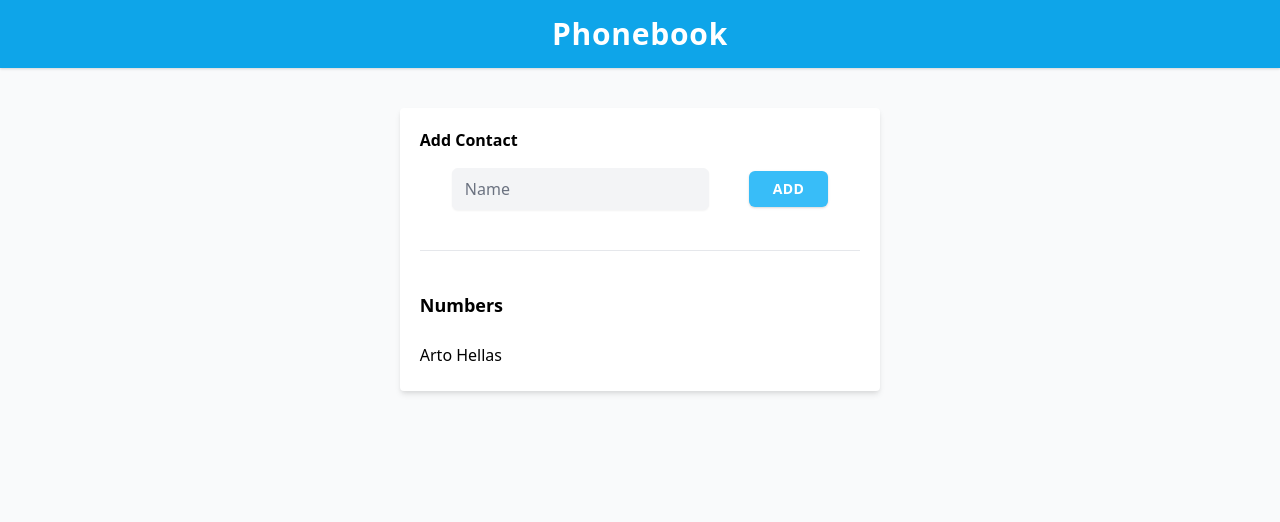
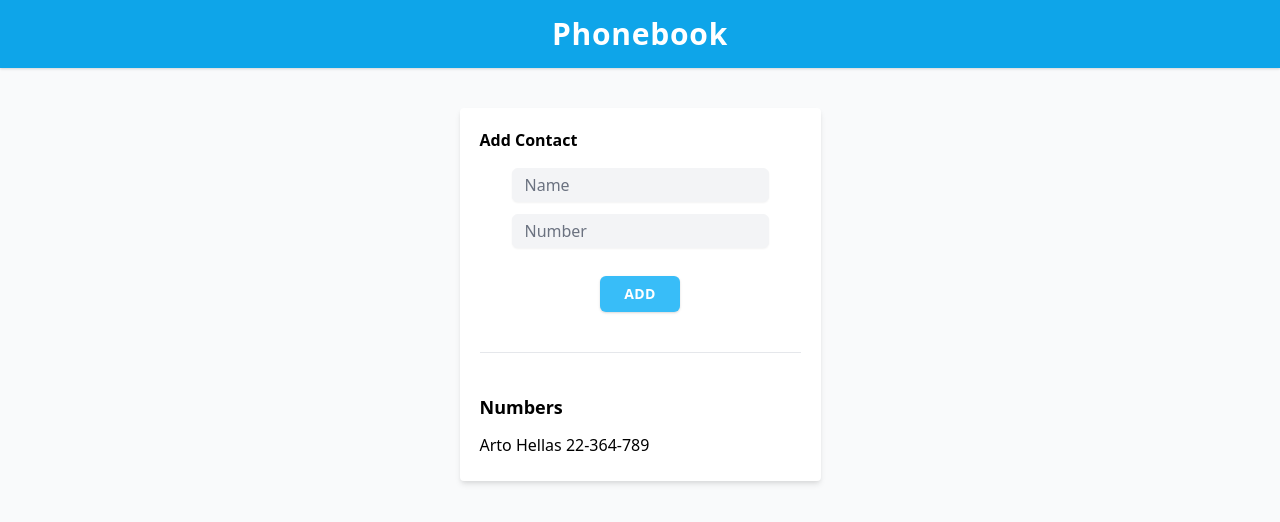
Before and after one commit to min-myat/fullstackopen-2021, a React (Vite) app in the folder phonebook/: page / in a window 1280 px wide. Shown: the top 522 px of the page. Built offline with nearby package versions, Linux system fonts and the light colour scheme.

Commit message:
exercise 2.8

```diff
--- a/phonebook/src/App.jsx
+++ b/phonebook/src/App.jsx
@@ -4,7 +4,9 @@ import ContactInfo from './components/ContactInfo';
 import Header from './components/Header';
 
 const App = () => {
-  const [persons, setPersons] = useState([{ name: 'Arto Hellas' }]);
+  const [persons, setPersons] = useState([
+    { name: 'Arto Hellas', number: '22-364-789', id: 1 },
+  ]);
 
   return (
     <div className="flex flex-col items-center">
--- a/phonebook/src/components/ContactForm.jsx
+++ b/phonebook/src/components/ContactForm.jsx
@@ -2,6 +2,7 @@ import React, { useState } from 'react';
 
 const ContactForm = ({ setPersons, persons }) => {
   const [newName, setNewName] = useState('');
+  const [newNumber, setNewNumber] = useState('');
 
   const names = persons.map((person) => person.name.toLowerCase());
 
@@ -10,9 +11,14 @@ const ContactForm = ({ setPersons, persons }) => {
     if (names.includes(newName.toLowerCase())) {
       alert(`${newName} is already added to the phone book`);
     } else {
-      const newPerson = { name: newName };
+      const newPerson = {
+        name: newName,
+        id: persons.length + 1,
+        number: newNumber,
+      };
       setPersons([...persons, newPerson]);
     }
+    setNewNumber('');
     setNewName('');
   };
 
@@ -22,9 +28,10 @@ const ContactForm = ({ setPersons, persons }) => {
         Add Contact
       </label>
       <div className="my-4" />
-      <div className="flex justify-center items-center space-x-10 mx-8">
+      <div className="grid gap-3 mx-8">
         <div>
           <input
+            required
             id="name"
             type="text"
             placeholder="Name"
@@ -33,6 +40,15 @@ const ContactForm = ({ setPersons, persons }) => {
           />
         </div>
         <div>
+          <input
+            required
+            type="text"
+            placeholder="Number"
+            value={newNumber}
+            onChange={(e) => setNewNumber(e.target.value)}
+          />
+        </div>
+        <div className="justify-self-center mt-4">
           <button className="btn" type="submit">
             add
           </button>
--- a/phonebook/src/components/ContactInfo.jsx
+++ b/phonebook/src/components/ContactInfo.jsx
@@ -3,11 +3,11 @@ import React from 'react';
 export default function ContactInfo({ persons }) {
   return (
     <div>
-      <h2 className="font-bold text-lg mb-6">Numbers</h2>
+      <h2 className="font-bold text-lg mb-3">Numbers</h2>
       <div>
         {persons.map((person) => (
-          <div className="my-1" key={person.name}>
-            {person.name}
+          <div className="my-1" key={person.id}>
+            {person.name} {person.number}
           </div>
         ))}
       </div>
--- a/phonebook/src/index.css
+++ b/phonebook/src/index.css
@@ -7,9 +7,9 @@
     @apply bg-gray-50;
   }
   [type='text'] {
-    @apply bg-gray-100 border-gray-100 rounded-md shadow-sm focus:border-sky-300 focus:ring focus:ring-sky-200 focus:ring-opacity-50;
+    @apply bg-gray-100 py-1 border-gray-100 rounded-md shadow-sm transition-colors focus:border-sky-300 focus:ring focus:ring-sky-200 focus:ring-opacity-50;
   }
   .btn {
-    @apply bg-sky-400 py-2 px-6 uppercase text-white font-bold tracking-wide text-sm rounded-md shadow hover:bg-sky-300 focus:outline-none focus:ring focus:ring-offset-1 focus:ring-sky-400 focus:ring-opacity-75 active:bg-sky-500;
+    @apply bg-sky-400 py-2 px-6 uppercase transition-colors text-white font-bold tracking-wide text-sm rounded-md shadow hover:bg-sky-300 focus:outline-none focus:ring focus:ring-offset-1 focus:ring-sky-400 focus:ring-opacity-75 active:bg-sky-500;
   }
 }
```
